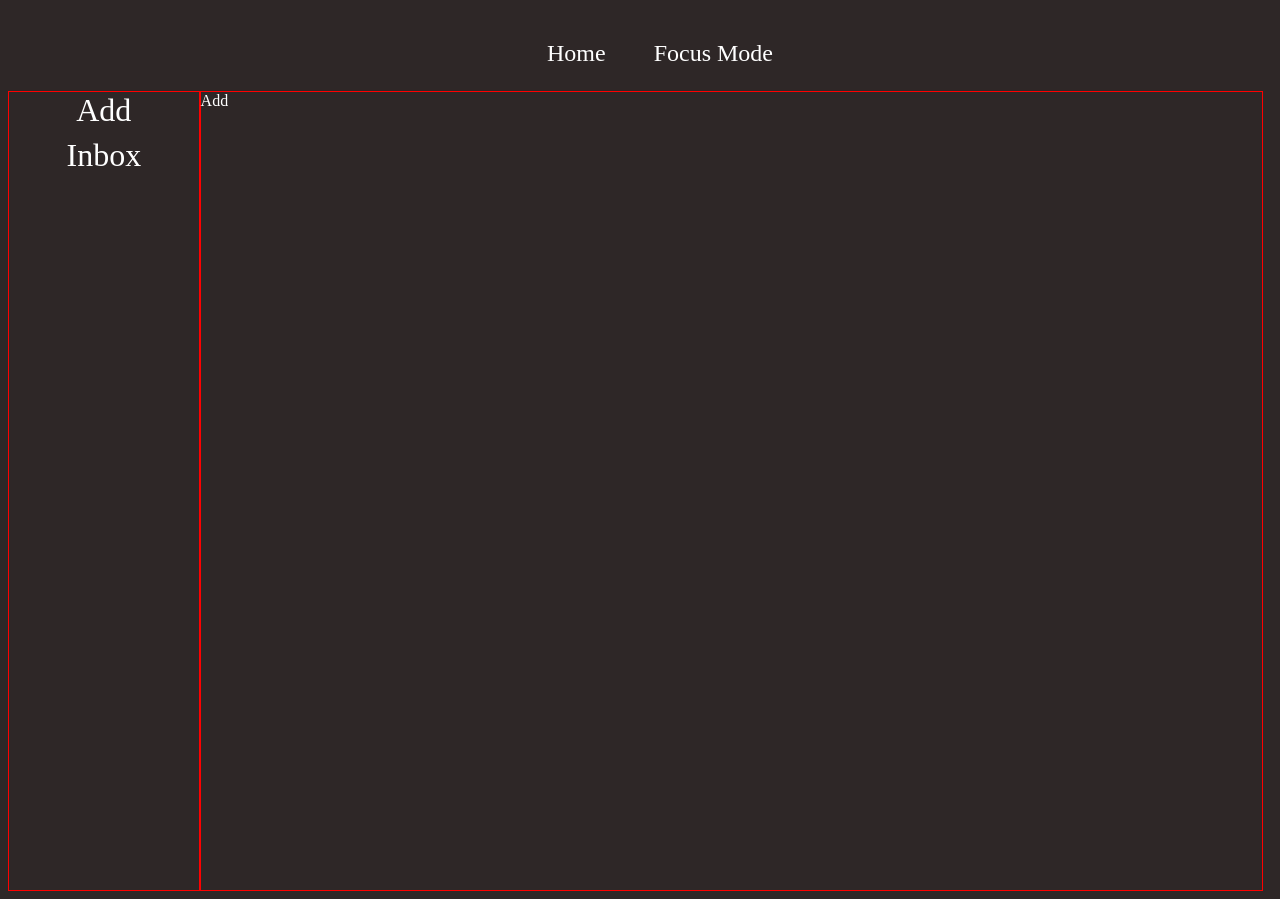
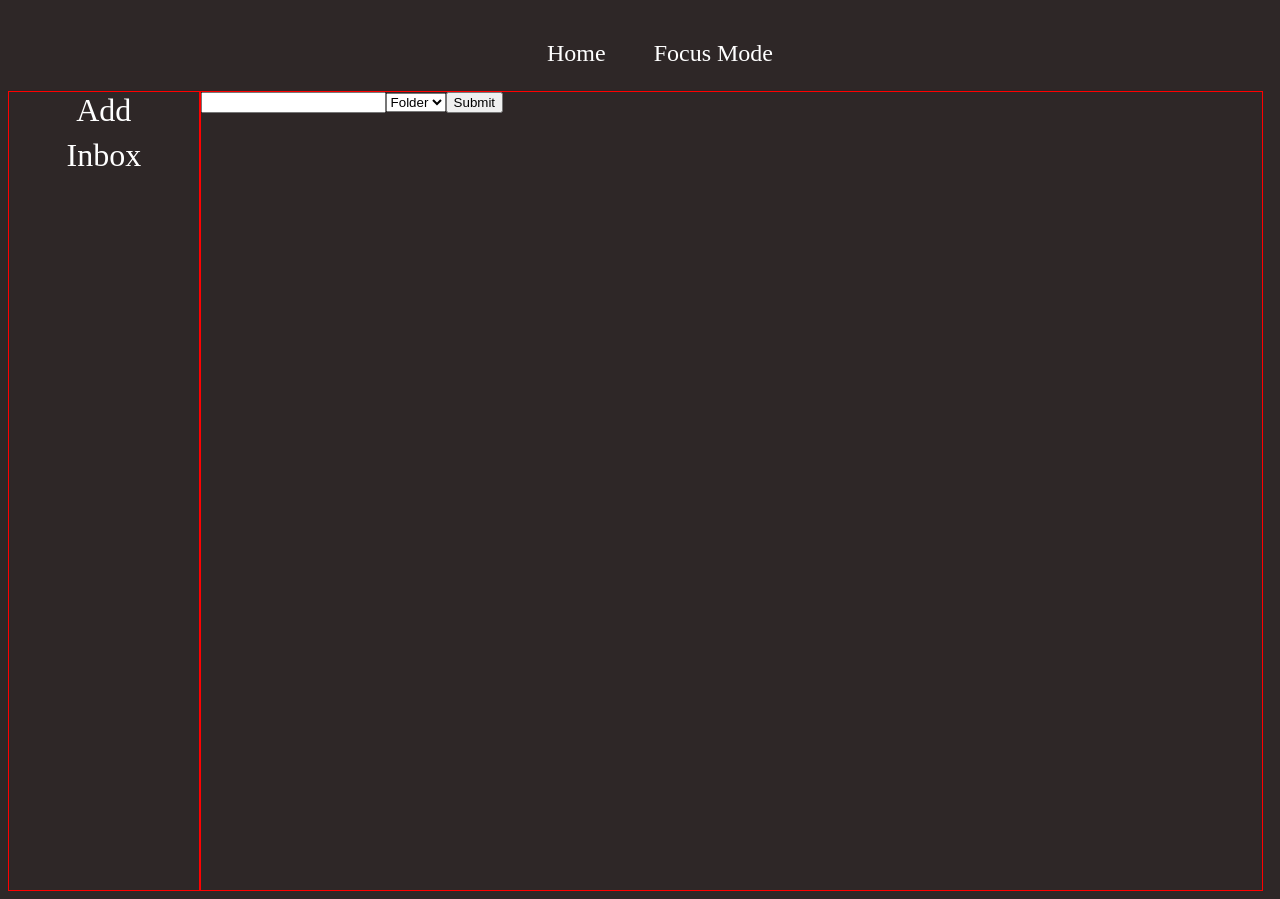
Before and after one commit to thomaswilliamscode/todo2, a React (Vite) app: page / in a window 1280 px wide. Built offline with nearby package versions, Linux system fonts and the light colour scheme; no server answers; the database is empty.

Commit message:
trying to create folder data

```diff
--- a/src/components/add-folder-or-list/add-folder-or-list.jsx
+++ b/src/components/add-folder-or-list/add-folder-or-list.jsx
@@ -1,7 +1,47 @@
+import { pushData, maxPosition } from '../db-logic/db-logic'
+import {useState} from 'react'
+
 export default function Add () {
+    const [ input, setInput ] = useState('')
+    const [ type, setType ] = useState('folders')
+    const [ pos, setPos ] = useState(0)
+
+    const inputChange = (data) => {
+        setInput(data)
+    }
+
+    const handleSubmit = async (e) => {
+        e.preventDefault()
+        let newPos = await maxPosition(type)
+        console.log(newPos)
+
+        pushData(input, type)
+
+        setInput('')
+
+    }
+    const optionChange = (value) => {
+        setType(value)
+    }
     return (
         <>
-            <div>Add</div>
+            <form onSubmit={handleSubmit}>
+                < input
+                type='text'
+                name='name'
+                value={input}
+                onChange={(e)=> inputChange(e.target.value)}
+                />
+                <select id='type'
+                    value={type}
+                    onChange = { (e) => optionChange(e.target.value)}>
+                    <option value='folders'>Folder</option>
+                    <option value='lists'>List</option>
+                    <option value='todos'>Todo</option>
+                </select>
+
+                < input type='submit' value='Submit'/>
+            </form>
         </>
     )
 }
--- a/src/components/db-logic/db-logic.js
+++ b/src/components/db-logic/db-logic.js
@@ -19,3 +19,42 @@ export async function getData (type, id) {
     return data;
 
 }
+
+export async function pushData(addData, type) {
+    const { name, position } = addData
+
+    let payload = {name, position }
+
+    if (addData?.folder_id) {
+        payload.folder_id = addData.folder_id
+    }
+
+    if(addData?.list_id) {
+        payload.list_id = addData.list_id
+    }
+
+    let query = supabase
+        .from(type)
+        .insert([payload])
+
+    const { data, error } = await query
+
+    if (error) throw error;
+
+}
+
+export async function  maxPosition (table) {
+
+    const query = supabase
+        .from(table)
+        .select('position')
+        .order('position', {ascending: false})
+        .limit(1)
+        .single()
+
+    const { data, error} = await query
+
+    if(error) throw error
+
+    console.log(data)
+}
```
Also changed, not shown: src/components/add-folder-or-list/helpers.js (added).
